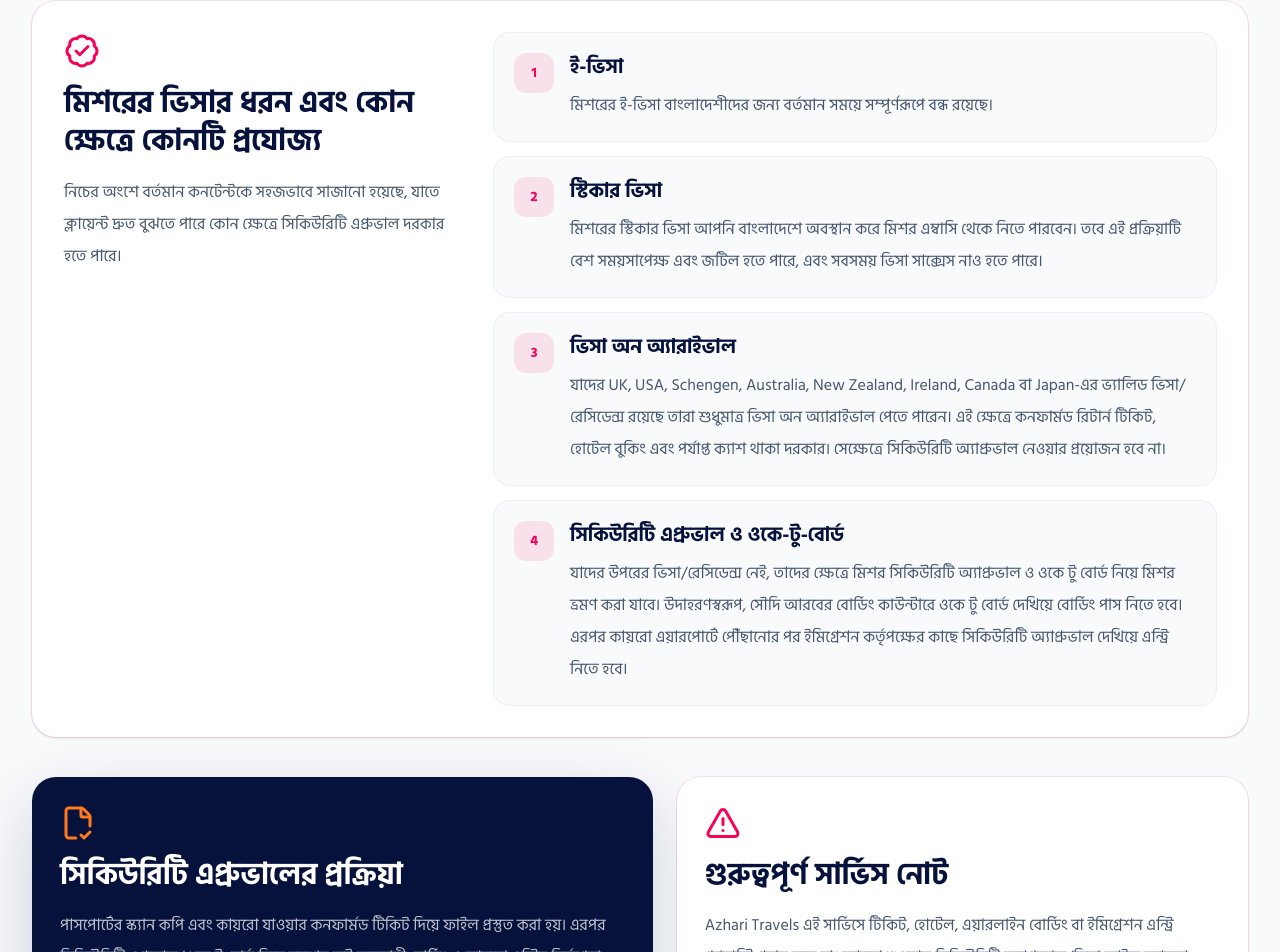
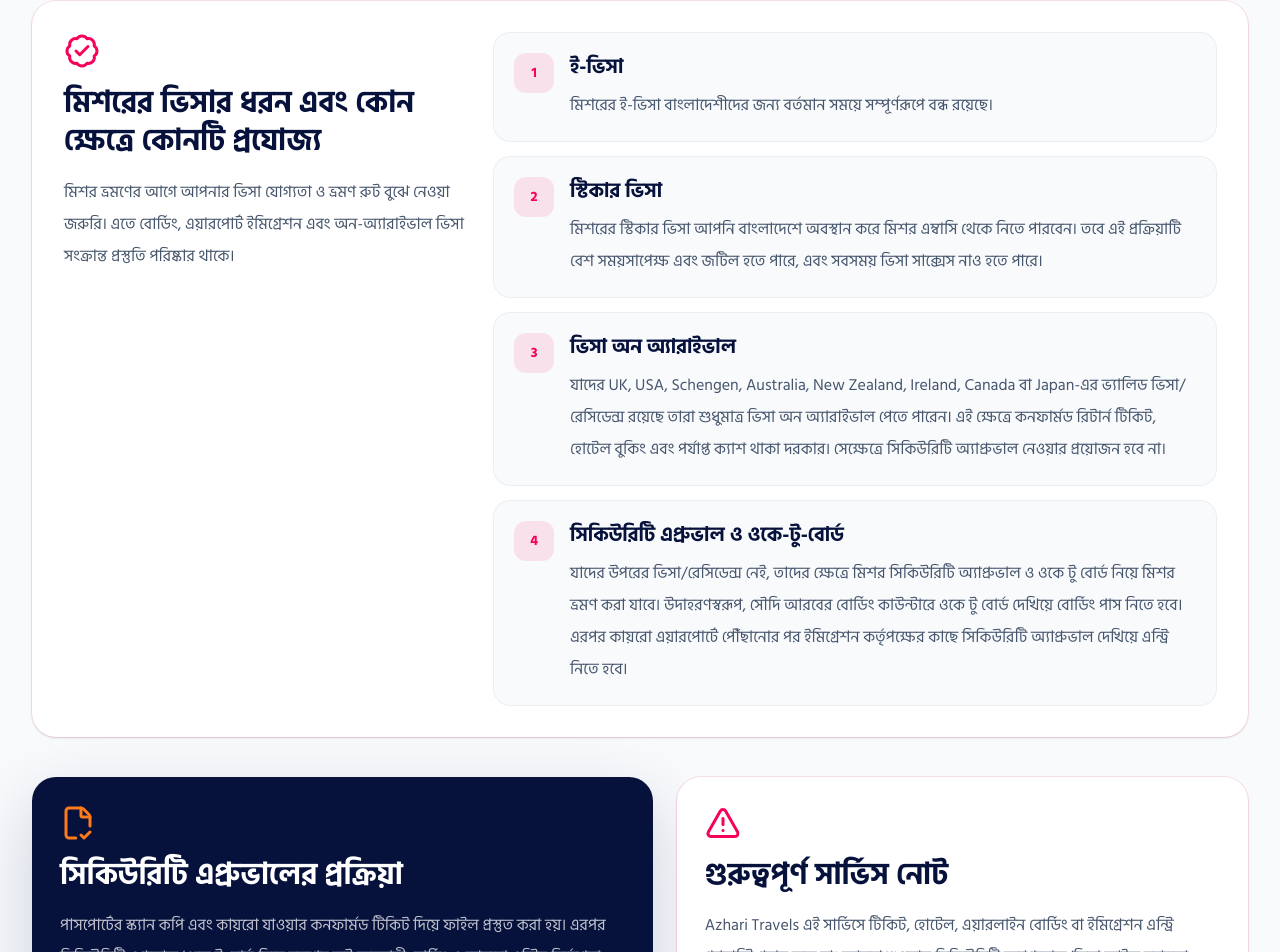
Before and after one commit to BabriWala/azhari-travels, a Next.js app: page /egypt-security-approval in a window 1280 px wide. Shown: the part 913-1865 px from the top of the page. Built offline with nearby package versions, Linux system fonts and the light colour scheme; no server answers.

Commit message:
Refine Egypt approval page copy

```diff
--- a/src/app/egypt-security-approval/page.tsx
+++ b/src/app/egypt-security-approval/page.tsx
@@ -106,8 +106,8 @@ export default function EgyptSecurityApprovalPage() {
                                     মিশরের ভিসার ধরন এবং কোন ক্ষেত্রে কোনটি প্রযোজ্য
                                 </h2>
                                 <p className="mt-4 leading-8 text-slate-600">
-                                    নিচের অংশে বর্তমান কনটেন্টকে সহজভাবে সাজানো হয়েছে, যাতে ক্লায়েন্ট দ্রুত বুঝতে পারে
-                                    কোন ক্ষেত্রে সিকিউরিটি এপ্রুভাল দরকার হতে পারে।
+                                    মিশর ভ্রমণের আগে আপনার ভিসা যোগ্যতা ও ভ্রমণ রুট বুঝে নেওয়া জরুরি। এতে বোর্ডিং,
+                                    এয়ারপোর্ট ইমিগ্রেশন এবং অন-অ্যারাইভাল ভিসা সংক্রান্ত প্রস্তুতি পরিষ্কার থাকে।
                                 </p>
                             </div>
 
```
